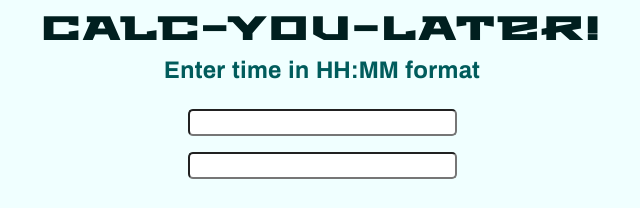
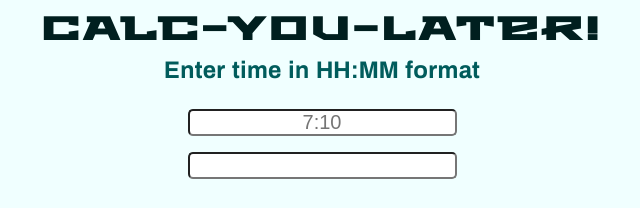
Before and after one commit to elijahcommits/timecalc, a plain HTML site: page index.html in a window 1280 px wide. Shown: the top 208 px of the page, 318-958 px from the left. Drawn offline with Linux system fonts and the light colour scheme.

Commit message:
add placeholder time for clarity

```diff
--- a/index.html
+++ b/index.html
@@ -11,7 +11,7 @@
   <h1 class="title" id="title">Calc-You-Later!</h1>
   <h2 class="subtitle" id="subtitle">Enter time in HH:MM format</h2>
   <form id="form" action="">
-    <input type="text" class="userInput" maxlength="10">
+    <input type="text" class="userInput" maxlength="10" placeholder="7:10">
     <input type="text" class="userInput" maxlength="10">
   </form>
   <h3 class="resultDisplay" id="resultDisplay"></h3>
```
